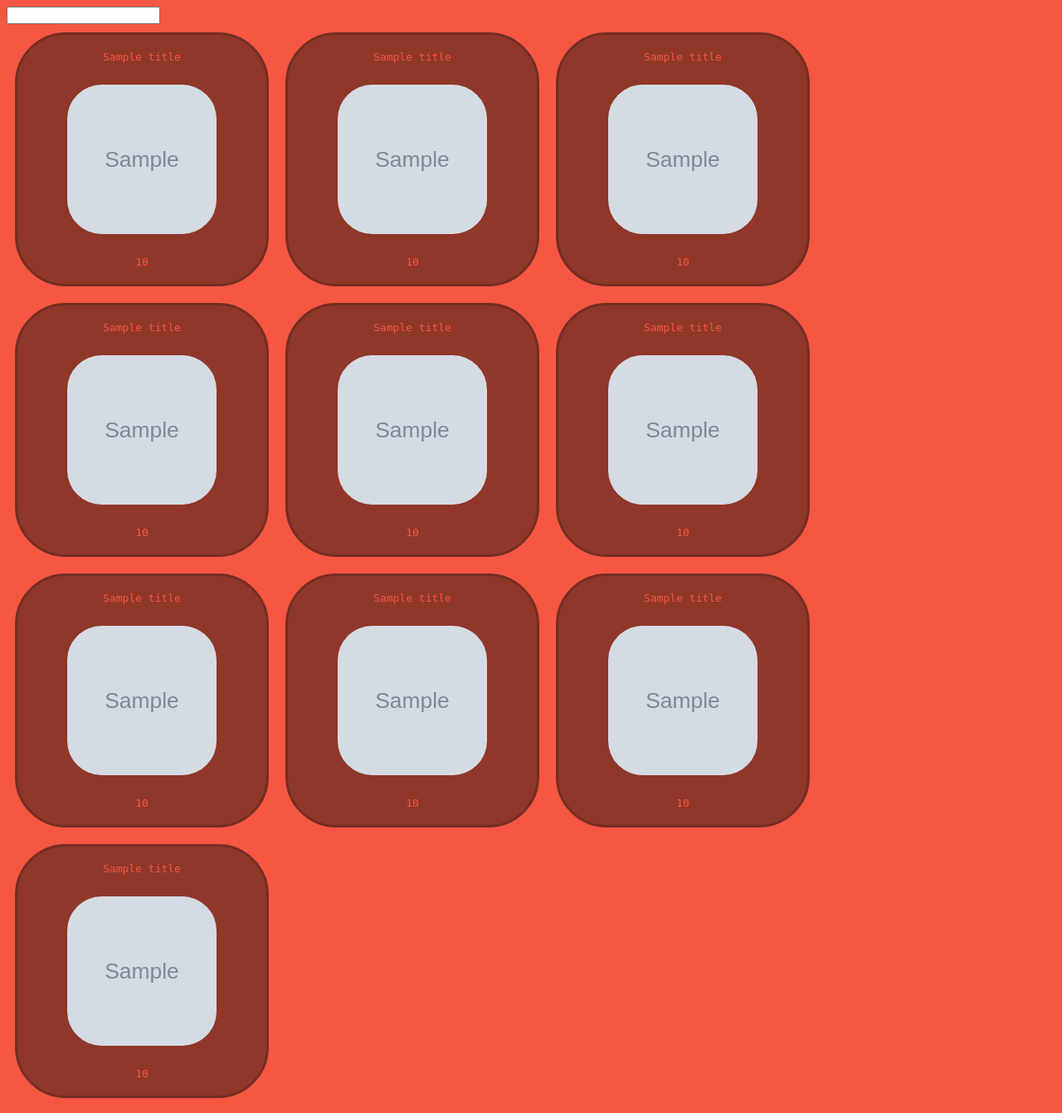
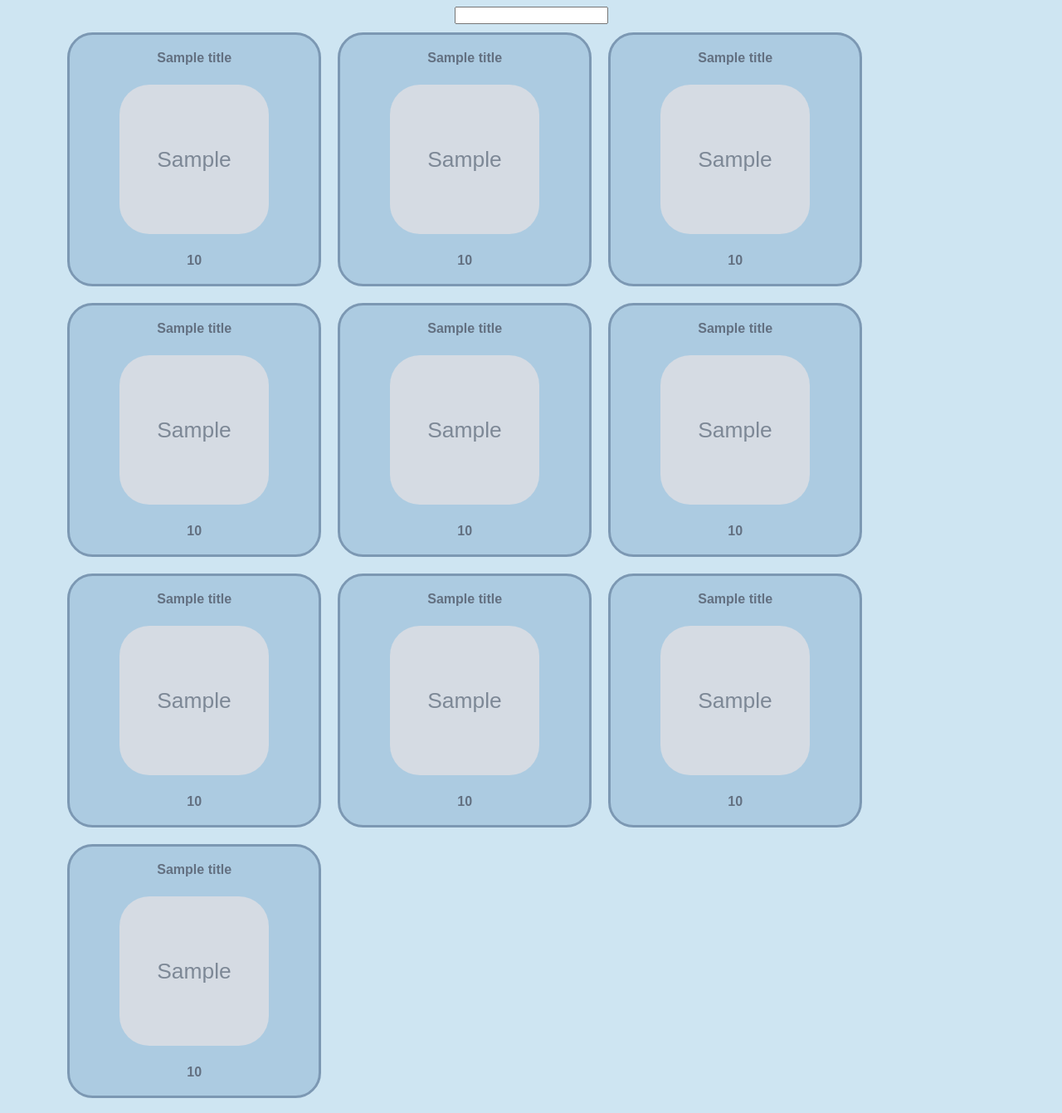
Before and after one commit to khreate/2021-HACKUTD-JEMS, a Flask app: template templates/ebaything.html in a window 1280 px wide. Shown: the whole page at 83% size. Run offline with Flask 2, Linux system fonts and the light colour scheme; the template is opened without the code that fills it: most values are stand-ins (such as "Sample title", 1, 10 or a date in 2020); grey boxes marked "Sample" are stand-in pictures.

Commit message:
prettified ebaything

```diff
--- a/templates/ebaything.html
+++ b/templates/ebaything.html
@@ -6,7 +6,19 @@
     <style>
 
         body {
-            background-color: #f55742;
+            background-color: #CEE5F2;
+        }
+
+        #search {
+            display: flex;
+            justify-content: center;
+        }
+
+        #results {
+            display: flex;
+            justify-content: center;
+            margin-left: 5%;
+            margin-right: 5%;
         }
 
         #ebayEleContainer {
@@ -21,9 +33,9 @@
             flex-direction: column;
             justify-content: space-around;
             align-items: center;
-            background-color: #8f3729;
-            border: 3px solid #752d23;
-            border-radius: 20%;
+            background-color: #ACCBE1;
+            border: 3px solid #7C98B3;
+            border-radius: 10%;
             width: 300px;
             height: 300px;
             margin: 10px;
@@ -32,7 +44,7 @@
         .titleEle {
             display: flex;
             justify-content: center;
-            width: 200px;
+            width: 250px;
         }
 
         .imgEle {
@@ -41,14 +53,16 @@
         }
 
         img {
-            border-radius: 23%;
+            border-radius: 20%;
             width: 180px;
             height: 180px;
         }
 
         p {
-            color: #f55742;
-            font-family: monospace;
+            color: #637081;
+            font-family: Arial, Helvetica, sans-serif;
+            font-weight: 700;
+            font-size: 14;
         }
 
         .costEle {
@@ -70,10 +84,9 @@
 </head>
 <body>
 
-
         <div id="search">
             <form onsubmit="showResults()" method="post">
-            <input type="text" name="searchBar" required/>
+                <input type="text" name="searchBar" required />
             </form>
         </div>
         <div id="results">
@@ -82,9 +95,13 @@
                 {% for ele in range(10) %}
                 <a href="{{ link[ele] }}" target="_blank">
                     <div class="ele">
-                    <div class="titleEle"><p>{{ title[ele] }}</p></div>
+                        <div class="titleEle">
+                            <p>{{ title[ele] }}</p>
+                        </div>
                         <div class="imgEle"><img src="{{ image[ele] }}" /></div>
-                    <div class="costEle"><p>{{ cost[ele] }}</p></div>
+                        <div class="costEle">
+                            <p>{{ cost[ele] }}</p>
+                        </div>
                     </div>
                 </a>
                 {% endfor %}
```
Lines whose indentation alone changed are shown as unchanged.
